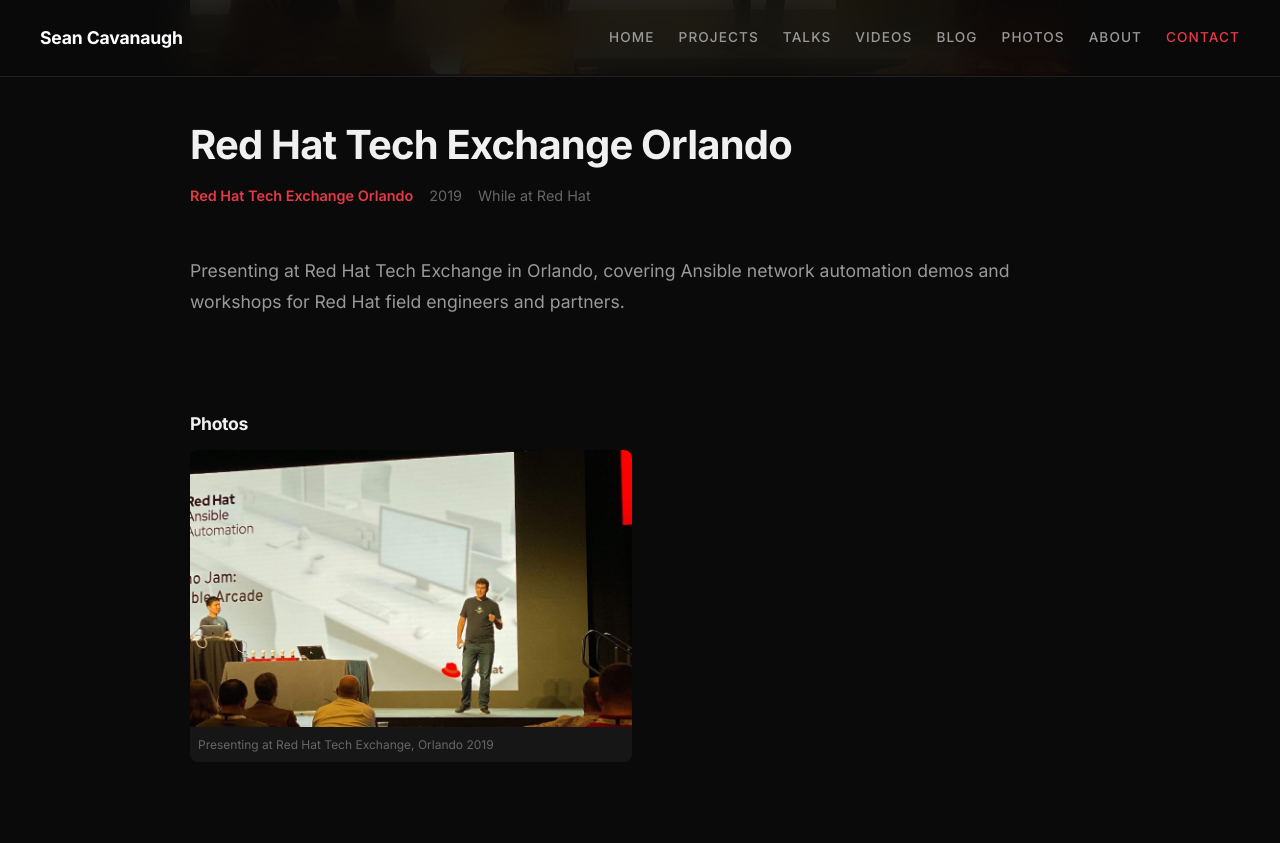
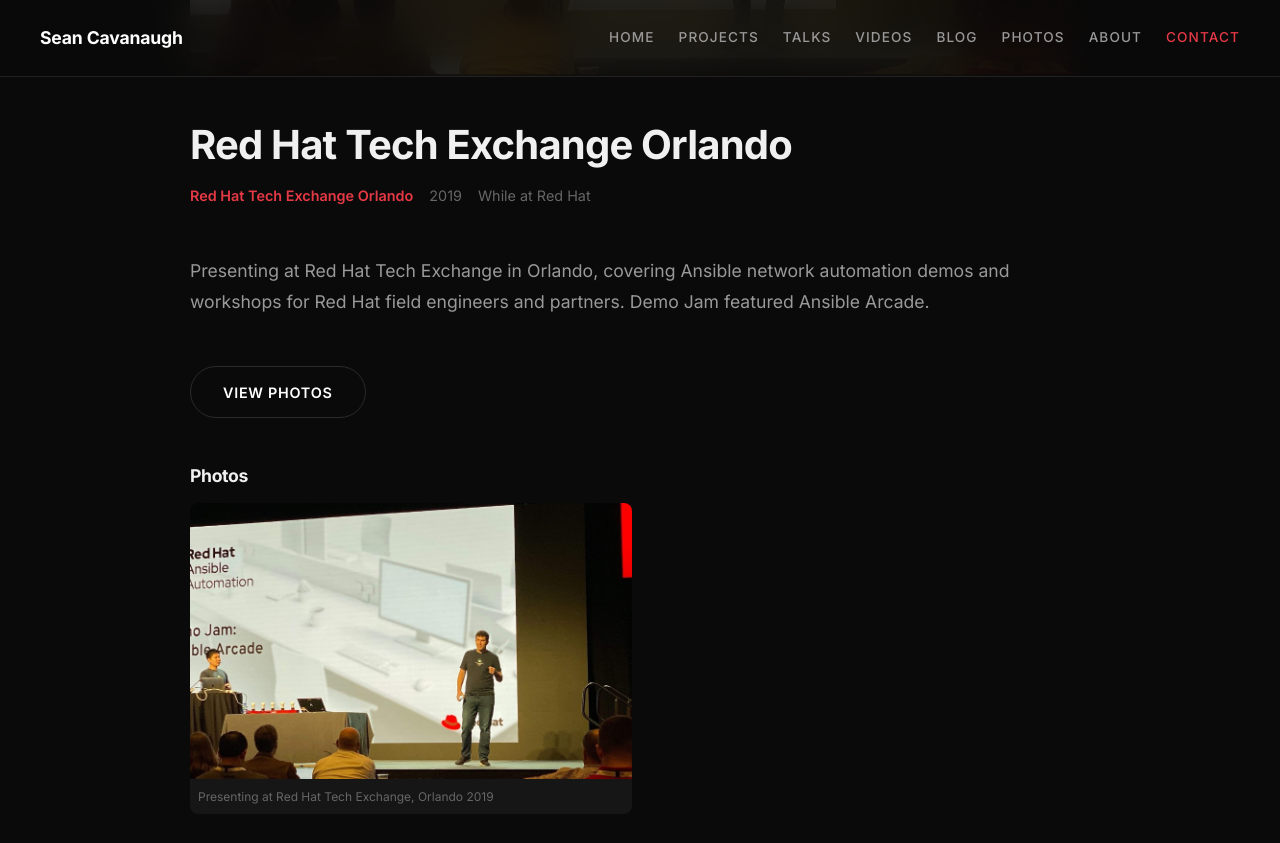
Before and after one commit to IPvSean/cavanaugh.pro, a Jekyll site: the page built from talks/red-hat-tech-exchange-orlando.html, in a window 1280 px wide and 900 px high, scrolled down 579 px. Shown: the top 843 px of the window. Built offline with Jekyll 4.4.1, drawn with Linux system fonts in a browser that asks for light colours.

Commit message:
Link RHTE Orlando 2019 Demo Jam photo album to the talk page
Co-authored-by: Cursor <cursoragent@cursor.com>

```diff
--- a/_data/talks.yml
+++ b/_data/talks.yml
@@ -191,10 +191,11 @@
   role_at_time: "Red Hat"
 
 - title: "Red Hat Tech Exchange Orlando"
-  description: "Presenting at Red Hat Tech Exchange in Orlando, covering Ansible network automation demos and workshops for Red Hat field engineers and partners."
+  description: "Presenting at Red Hat Tech Exchange in Orlando, covering Ansible network automation demos and workshops for Red Hat field engineers and partners. Demo Jam featured Ansible Arcade."
   image: "/assets/images/demo-jam-2019.png"
   audience: "Red Hat Tech Exchange Orlando"
   year: 2019
+  photos: "https://photos.app.goo.gl/apRWzxcv9uNNvyhG8"
   role_at_time: "Red Hat"
   gallery:
     - src: "/assets/images/demo-jam-2019.png"
```
